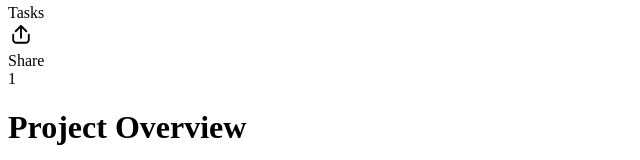
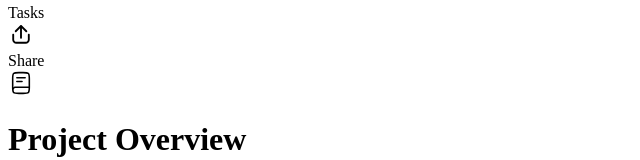
Before and after one commit to baseballwalkerchris/screenpipe-hackathon, a Next.js app: page /projects/create-project/1/project-overview in a window 1280 px wide. Shown: the part 466-626 px from the top of the page, without its empty margins (0-640 px from the left). Built offline with nearby package versions, Linux system fonts and the light colour scheme.

Commit message:
Add project overview svg

```diff
--- a/app/projects/create-project/[projectId]/project-overview/page.tsx
+++ b/app/projects/create-project/[projectId]/project-overview/page.tsx
@@ -9,6 +9,7 @@ import { useRouter, useSearchParams, useParams } from "next/navigation";
 import { TopBar } from "@/components/ui/TopBar";
 import { ProjectStages } from "@/components/ui/ProjectStages";
 import { NavigationSidebar } from "@/components/ui/NavigationSidebar";
+import Image from "next/image";
 
 export default function Page() {
   const router = useRouter();
@@ -57,8 +58,13 @@ export default function Page() {
           <div className="max-w-2xl mx-auto bg-white rounded-lg p-6">
             <div className="mb-6">
               <div className="flex items-center gap-2">
-                <div className="bg-[#ff4d4f] text-white w-8 h-8 rounded-full flex items-center justify-center font-medium">
-                  1
+                <div className="w-11 h-11 flex items-center justify-center bg-gray-100 rounded-lg">
+                  <Image
+                    src="/book.svg"
+                    alt="Project Overview"
+                    width={26}
+                    height={26}
+                  />
                 </div>
                 <h1 className="text-2xl font-semibold text-gray-900">
                   Project Overview
```
Also changed, not shown: components/create-task-modal.tsx (+11 -1 lines).
